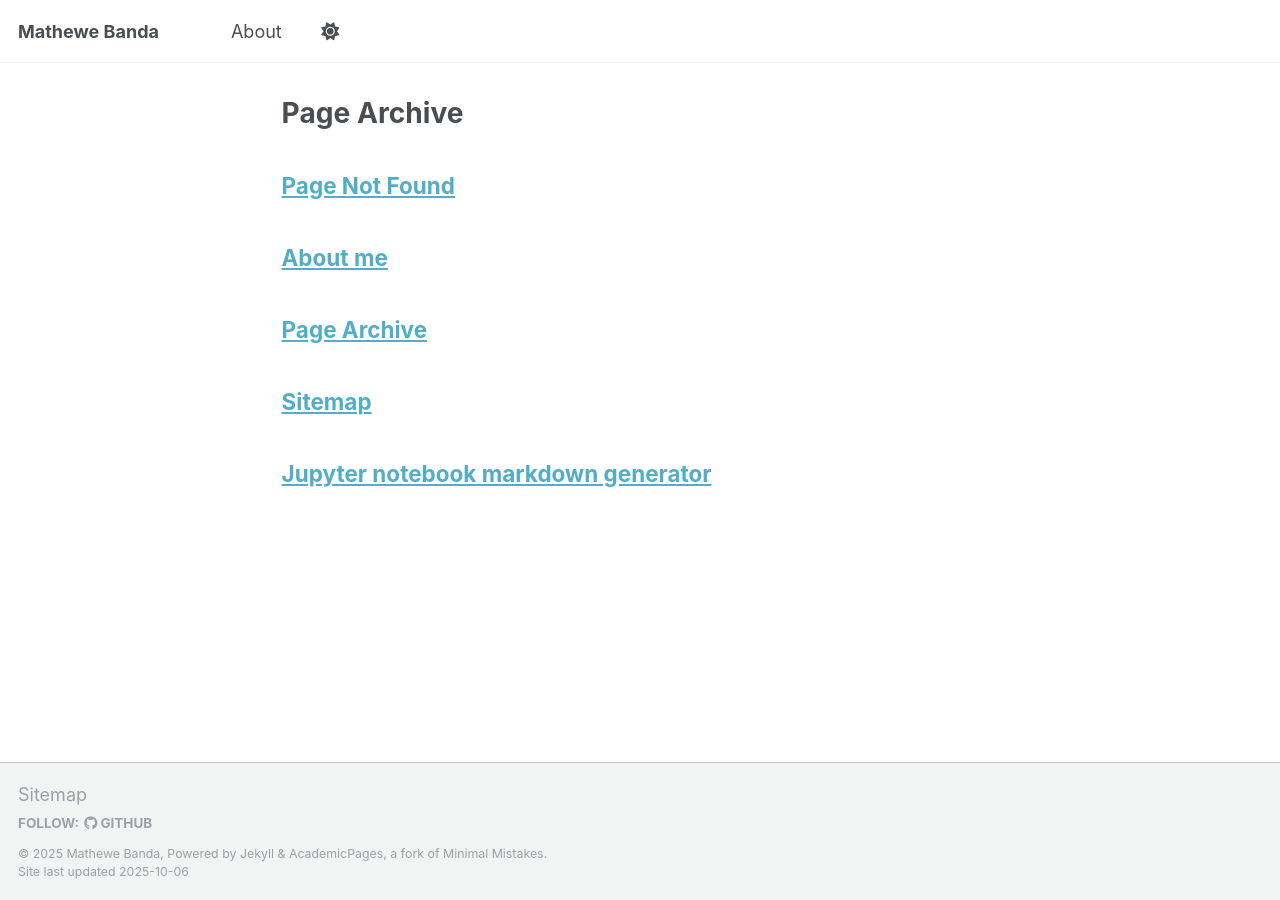
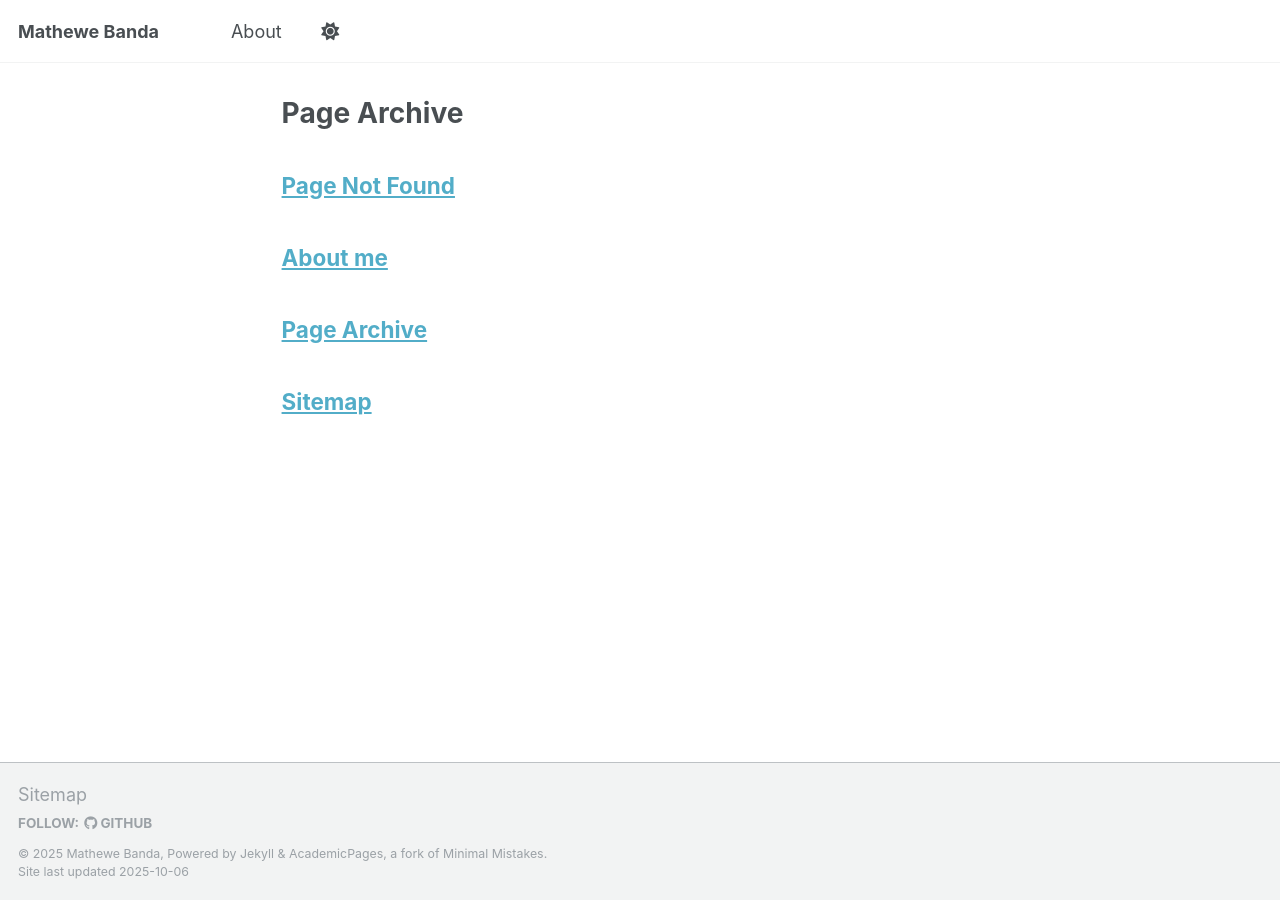
Before and after one commit to MatheweB/mathewedotcom, a Jekyll site: the page built from _pages/page-archive.html, in a window 1280 px wide. Built offline with Jekyll 4.4.1, drawn with Linux system fonts in a browser that asks for light colours; part of the change alters nothing that is shown.

Commit message:
Update _config.yml
disabling unused subdirectories

```diff
--- a/_config.yml
+++ b/_config.yml
@@ -201,6 +201,13 @@ exclude:
   - _pages/teaching.html
   - _pages/terms.md
   - _pages/year-archive.html
+  - _posts/*
+  - _portfolio/*
+  - _publications/*
+  - _talks/*
+  - _teaching/*
+  - markdown_generator/*
+
 keep_files:
   - .git
   - .svn
```
